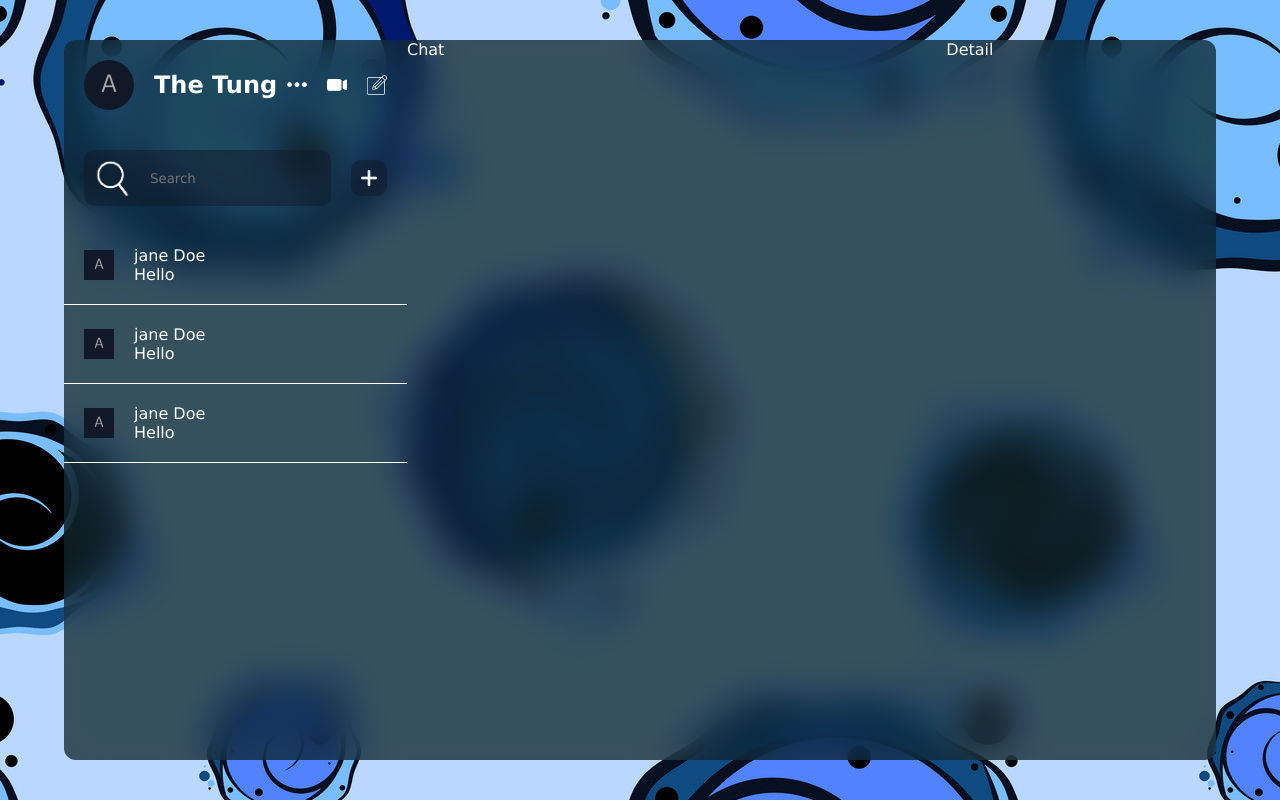
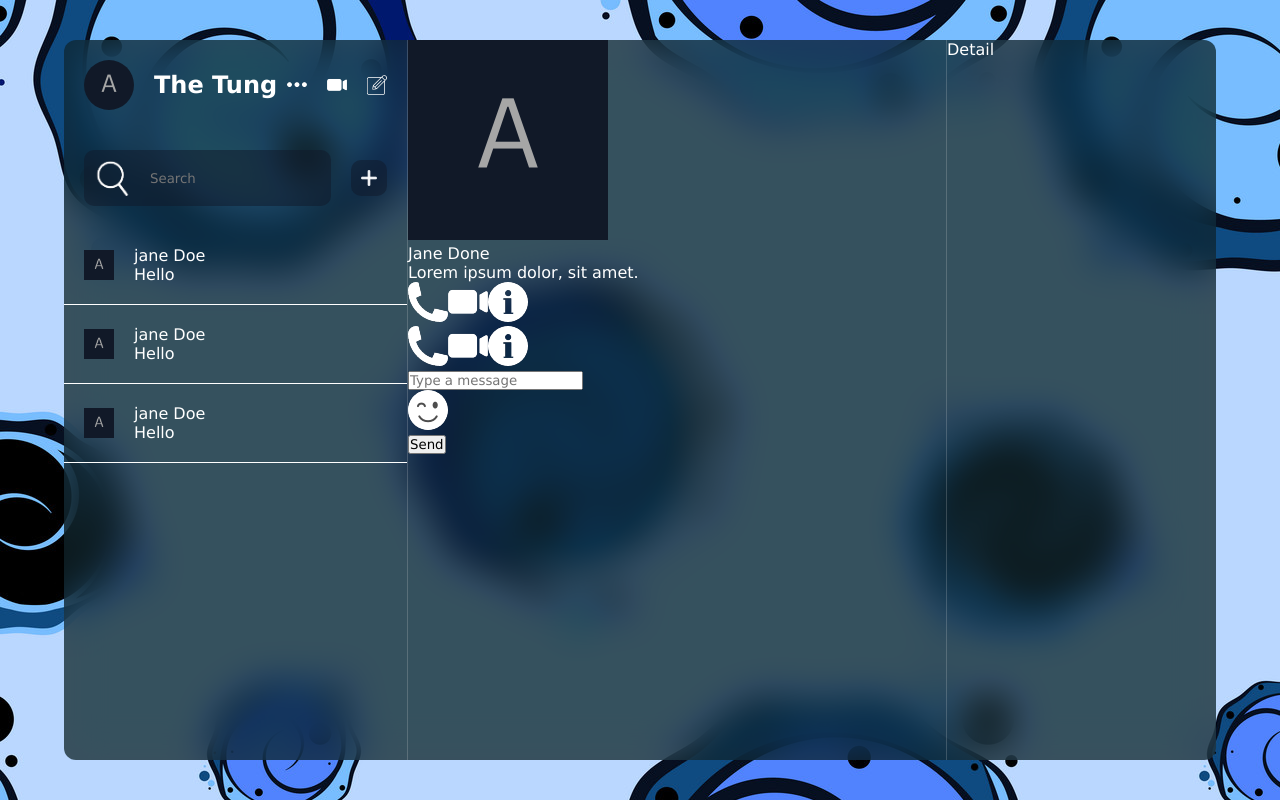
Before and after one commit to omodtung/ChatApp-Dev, a React (Vite) app: page / in a window 1280 px wide. Built offline with nearby package versions, Linux system fonts and the light colour scheme.

Commit message:
chat '~raw part~'

```diff
--- a/src/components/chat/Chat.css
+++ b/src/components/chat/Chat.css
@@ -1,5 +1,9 @@
 .chat
 {
     flex : 2;
-
+    border-left: 1px solid  #dddddd35;
+    border-right: 1px solid #dddddd35 ;
+    height: 100%;
+     display: flex;
+     flex-direction: column;
 }
--- a/src/components/chat/Chat.jsx
+++ b/src/components/chat/Chat.jsx
@@ -1,9 +1,74 @@
-import './Chat.css'
+import { useState } from "react";
+import "./Chat.css";
+import EmojiPicker from "emoji-picker-react";
 
-const Chat =()=>
+const Chat = () => {
+    const  [open,setOpen] = useState(false);
+    const [text,setText] = useState("");
+const handleEmoji=(e)=>
 {
-    return (
-        <div className='chat'> Chat </div>
-    )
+    setText((prev)=> prev + e.emoji);
+    setOpen(false);
+
 }
-export default Chat
+  return (
+
+
+    <div className="chat">
+      <div className="top">
+
+      {/* user  */}
+        <div className="user">
+          <img src={"./avatar.png"} alt="" />
+          {/* <span>{user?.username}</span> */}
+
+          {/*  Texts */}
+          <div className="texts">
+            <span> Jane Done </span>
+            <p>Lorem ipsum dolor, sit amet.</p>
+          </div>
+        </div>
+
+        {/* Icons  of User */}
+        <div className="icons">
+          <img src="./phone.png" alt="" />
+          <img src="./video.png" alt="" />
+          <img src="./info.png" alt="" />
+        </div>
+      </div>
+
+      <div className="center"></div>
+      <div className="bottom">
+        <div className="icons">
+          <img src="./phone.png" alt="" />
+          <img src="./video.png" alt="" />
+          <img src="./info.png" alt="" />
+        </div>
+
+        <input
+          type="text"
+          placeholder="Type a message"
+          onChange={(e) => setText(e.target.value)}
+        ></input>
+        <div className="emoji">
+          <img
+            src="./emoji.png"
+            alt=""
+            onClick={() => setOpen((prev) => !prev)}
+          />
+          <div className="picker">
+            <EmojiPicker open={open} onEmojiClick={handleEmoji} />
+          </div>
+        </div>
+        <button
+          className="sendButton"
+        //   onClick={handleSend}
+        //   disabled={isCurrentUserBlocked || isReceiverBlocked}
+        >
+          Send
+        </button>
+      </div>
+    </div>
+  );
+};
+export default Chat;
--- a/src/components/list/List.css
+++ b/src/components/list/List.css
@@ -1,6 +1,5 @@
-.list
-{
-    /* flex : 1;
-    display: flex; */
-     /* flex-direction: ; */
+.list {
+  flex: 1;
+  display: flex;
+  flex-direction: column;
 }
--- a/src/components/list/chatList/ChatList.jsx
+++ b/src/components/list/chatList/ChatList.jsx
@@ -3,6 +3,13 @@ import "./ChatList.css";
 
 const ChatList = () => {
   const [addMode, setAddMode] = useState(false);
+//   const [chats, setChats] = useState([]);
+// const {currentUser} = useUserStore ();
+//   const filteredChats = chats.filter((c) =>
+//     c.user.username.toLowerCase().includes(input.toLowerCase())
+//   );
+
+  const handleSelect = async (chat) => {};
   return (
     <div className="chatList">
       <div className="search">
@@ -16,7 +23,27 @@ const ChatList = () => {
           onClick={() => setAddMode((prev) => !prev)}
         ></img>
       </div>
+      {/* {filteredChats.map((chat) => (
+        <div
+          className="item"
+          // in chat has chatId
+          key={chat.chatId}
+          onClick={() => handleSelect(chat)}
+          // make sense this code line
+          style={{ backgroundColor: chat?.isSeen ? "transparent" : "#5183fe" ,}}
+        > */}
 
+{/* <img
+ src={
+  chat.user.blocked.includes (currentUser.id)
+  ?"./ava"
+ }
+>
+
+</img>
+
+        </div>
+      ))} */}
       <div className="item">
         <img src="./avatar.png"></img>
         <div className="texts">
```
